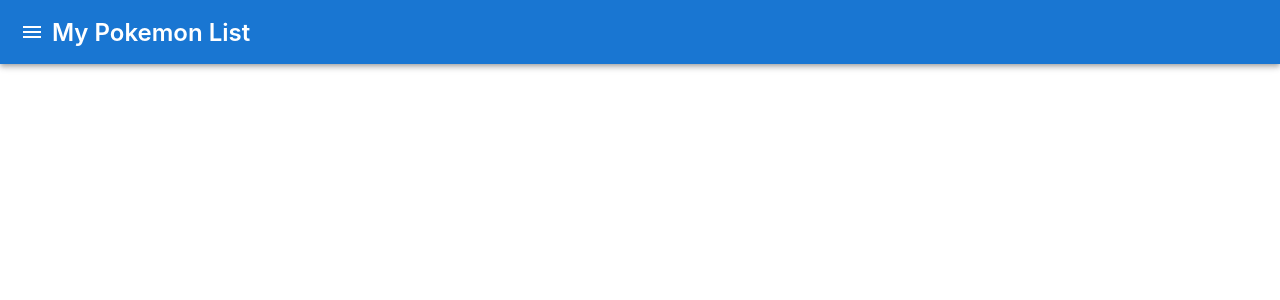
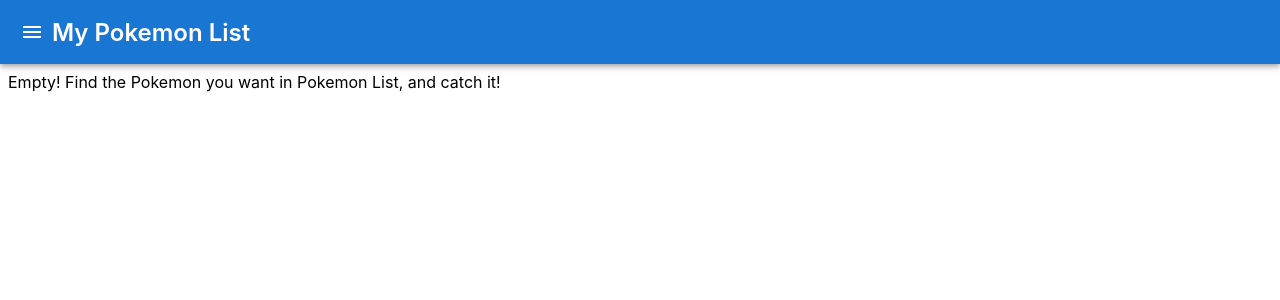
Before and after one commit to JeffryMok/pokedex-react, a React (Create React App) app: page /my-list in a window 1280 px wide. Shown: the top 300 px of the page. Built offline with nearby package versions, Linux system fonts and the light colour scheme.

Commit message:
Add default text when caught pokemon is zero

```diff
--- a/src/pages/MyPokemonList.js
+++ b/src/pages/MyPokemonList.js
@@ -43,7 +43,7 @@
       <Header title="My Pokemon List" />
       {generateReleaseConfirmationDialog()}
       <div className={css`padding: 8px`}>
-        {myPokemonList.map((poke, idx) => (
+        {myPokemonList.length === 0 ? 'Empty! Find the Pokemon you want in Pokemon List, and catch it!' : myPokemonList.map((poke, idx) => (
           <div className={css`margin-bottom: 4px`} key={poke.nickname}>
             <PokemonCard id={idx+1} name={poke.name} nickname={poke.nickname} onRelease={() => handleOpenReleaseDialog(poke.nickname)} />
           </div>
```
